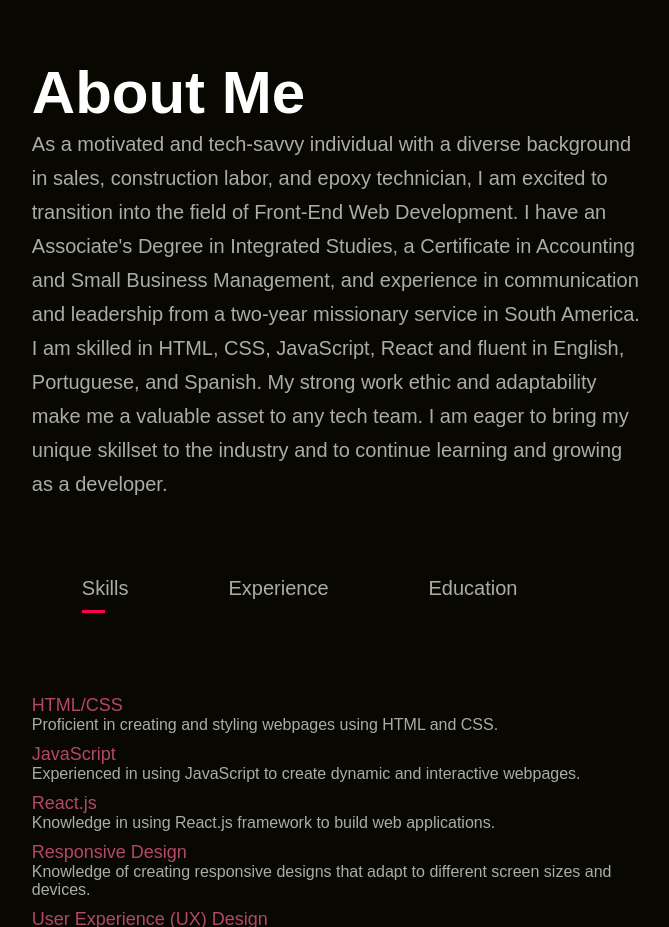
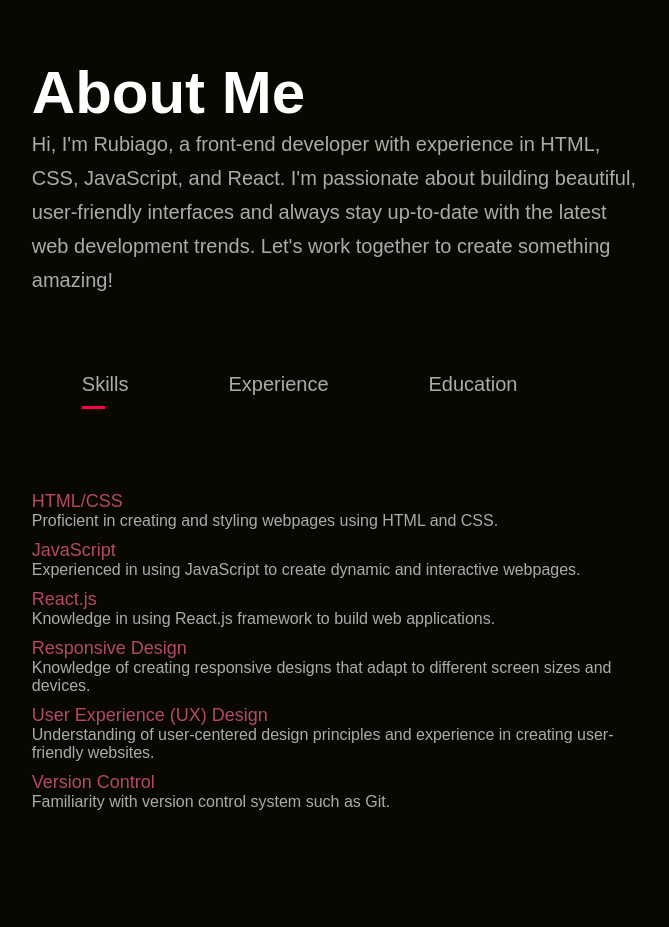
Before and after one commit to Rubiago/portfolio, a plain HTML site: page index.html in a window 1280 px wide. Shown: the part 1040-1967 px from the top of the page, without its empty margins (301-970 px from the left). Drawn offline with Linux system fonts and the light colour scheme.

Commit message:
About me update

```diff
--- a/index.html
+++ b/index.html
@@ -44,15 +44,8 @@
 
             <div class="about-col-2">
                 <h1 class="sub-title">About Me</h1>
-                <p>As a motivated and tech-savvy individual with a diverse background in sales,
-                    construction labor,
-                    and epoxy technician,
-                    I am excited to transition into the field of Front-End Web Development.
-                    I have an Associate's Degree in Integrated Studies, a Certificate in Accounting and Small Business Management,
-                    and experience in communication and leadership from a two-year missionary service in South America.
-                    I am skilled in HTML, CSS, JavaScript, React and fluent in English, Portuguese, and Spanish.
-                    My strong work ethic and adaptability make me a valuable asset to any tech team. I am eager to bring my unique
-                    skillset to the industry and to continue learning and growing as a developer. </p>
+                <p>Hi, I'm Rubiago, a front-end developer with experience in HTML, CSS, JavaScript, and React.
+                  I'm passionate about building beautiful, user-friendly interfaces and always stay up-to-date with the latest web development trends. Let's work together to create something amazing! </p>
 
                 <div class="tab-titles">
                     <p class="tab-links active-link" onclick="opentab('skills')">Skills</p>
```
